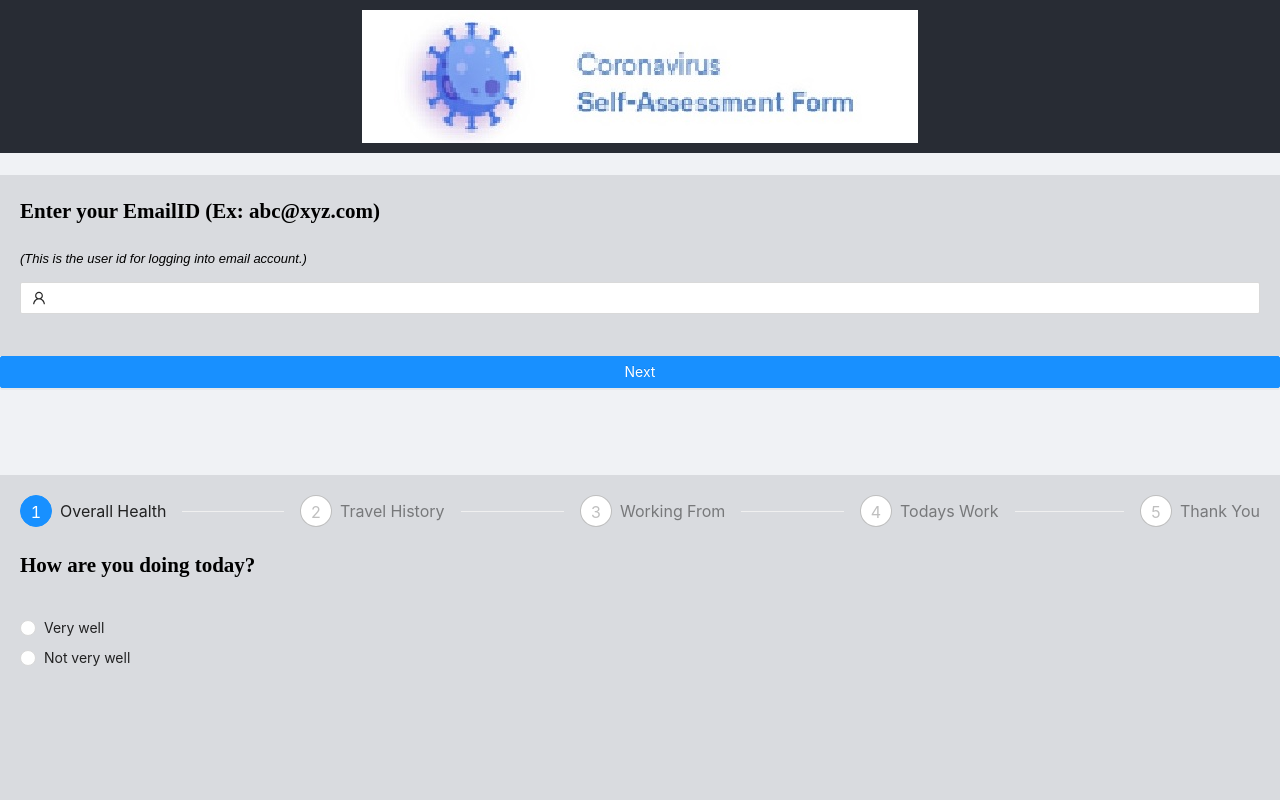
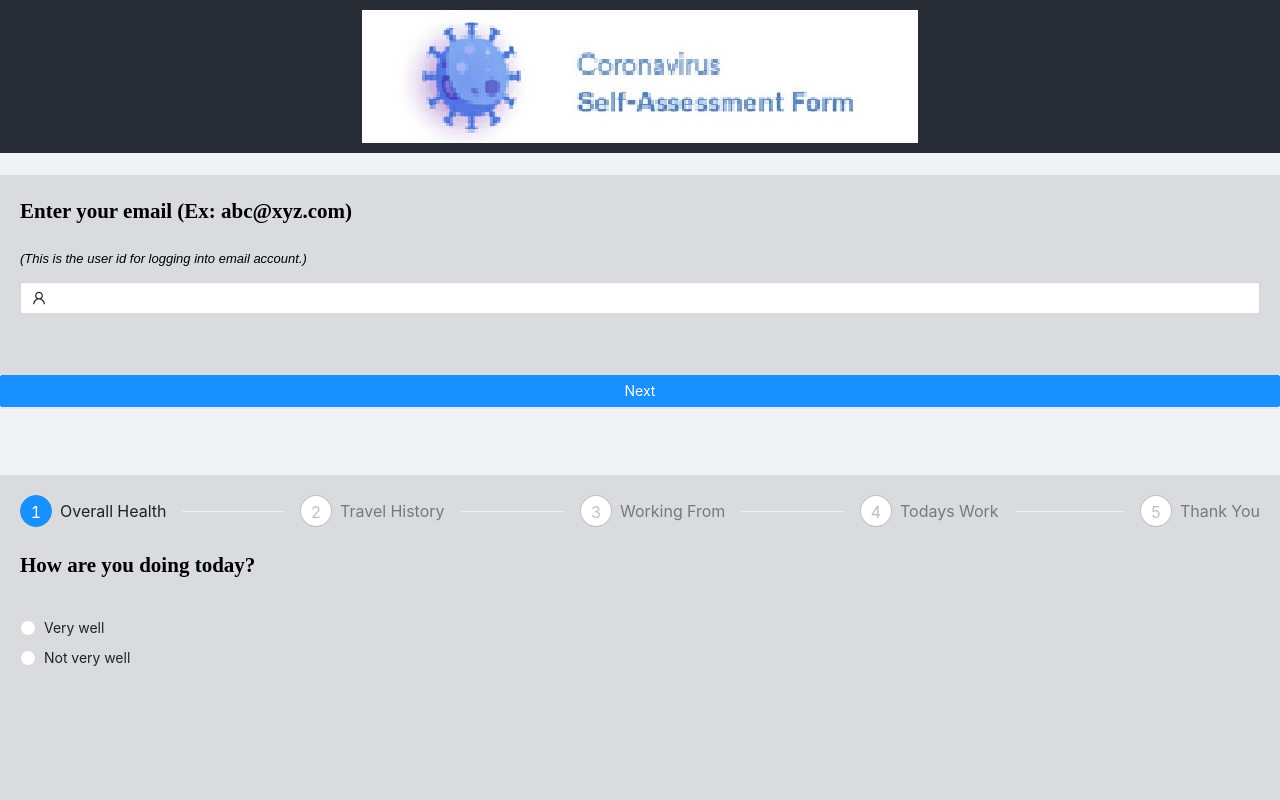
Before and after one commit to binaypaul/covid-self-declaration-app, a React (Create React App) app: page / in a window 1280 px wide. Shown: the top 800 px of the page. Built offline with nearby package versions, Linux system fonts and the light colour scheme.

Commit message:
Changed GUID to Email on login screen.

```diff
--- a/src/components/Login.js
+++ b/src/components/Login.js
@@ -29,7 +29,7 @@ class Login extends Component{
     }
 
     divStyle = {
-        minHeight: '150px',
+        minHeight: '200px',
     }
 
     render () {
@@ -39,7 +39,7 @@ class Login extends Component{
             return(
                 <div>
                     <div className='App-content' style={this.divStyle}>
-                        <p>Enter your EmailID (Ex: abc@xyz.com)</p>
+                        <p>Enter your email (Ex: abc@xyz.com)</p>
                         <p className='App-hint'>(This is the user id for logging into email account.)</p>
                         <Input prefix={<UserOutlined />}></Input>
                         <br/>
@@ -52,14 +52,39 @@ class Login extends Component{
                 <div>
                     <div className='App-content' style={this.divStyle}>
                         <p>Enter your password</p>
+                        <p className='App-hint'>(This is the password for logging into email account.)</p>
                         <Input.Password placeholder="Input password" />
                         <br/>
                     </div>
-                    <Button type='default' size='large' onClick = {this.backBtnClicked} block>Back</Button>
-                    <Button type='primary' size='large' onClick = {this.loginBtnClicked} block >Login</Button>
+                    <Button type='default' size='middle' onClick = {this.backBtnClicked} block>Back</Button>
+                    <Button type='primary' size='middle' onClick = {this.loginBtnClicked} block >Login</Button>
                 </div>
             );
         }
+        // return(
+        //     <div className='App-content' style={this.divStyle}>
+        //         {showGUIDInput &&
+        //             <div>
+        //                 <p>Enter your email (Ex: abc@xyz.com)</p>
+        //                 <p className='App-hint'>(This is the user id for logging into email account.)</p>
+        //                 <Input prefix={<UserOutlined />}></Input>
+        //                 <br/><br/>
+        //                 <Button type='primary' size='middle' onClick = {this.nextBtnClicked} >Next</Button>
+        //             </div>
+        //         }
+        //         {!showGUIDInput &&
+        //         <div>
+        //             <p>Enter your password</p>
+        //             <Input.Password placeholder="Input password" />
+        //             <br/><br/>
+        //             <Button type='default' size='middle' onClick = {this.backBtnClicked}>Back</Button>
+        //             <Button type='primary' size='middle' onClick = {this.loginBtnClicked} >Login</Button>
+        //         </div>
+        //         }
+        //     </div>
+        // );
+
+
     }
 }
 
```
